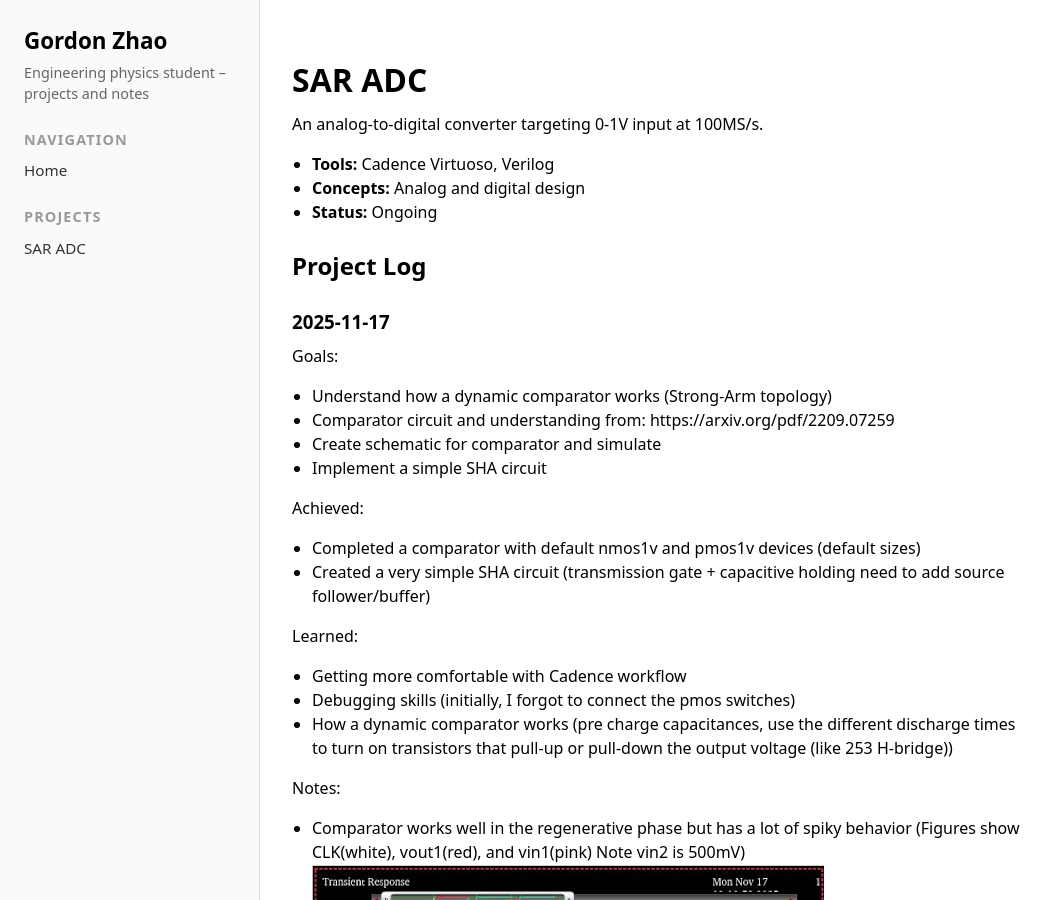
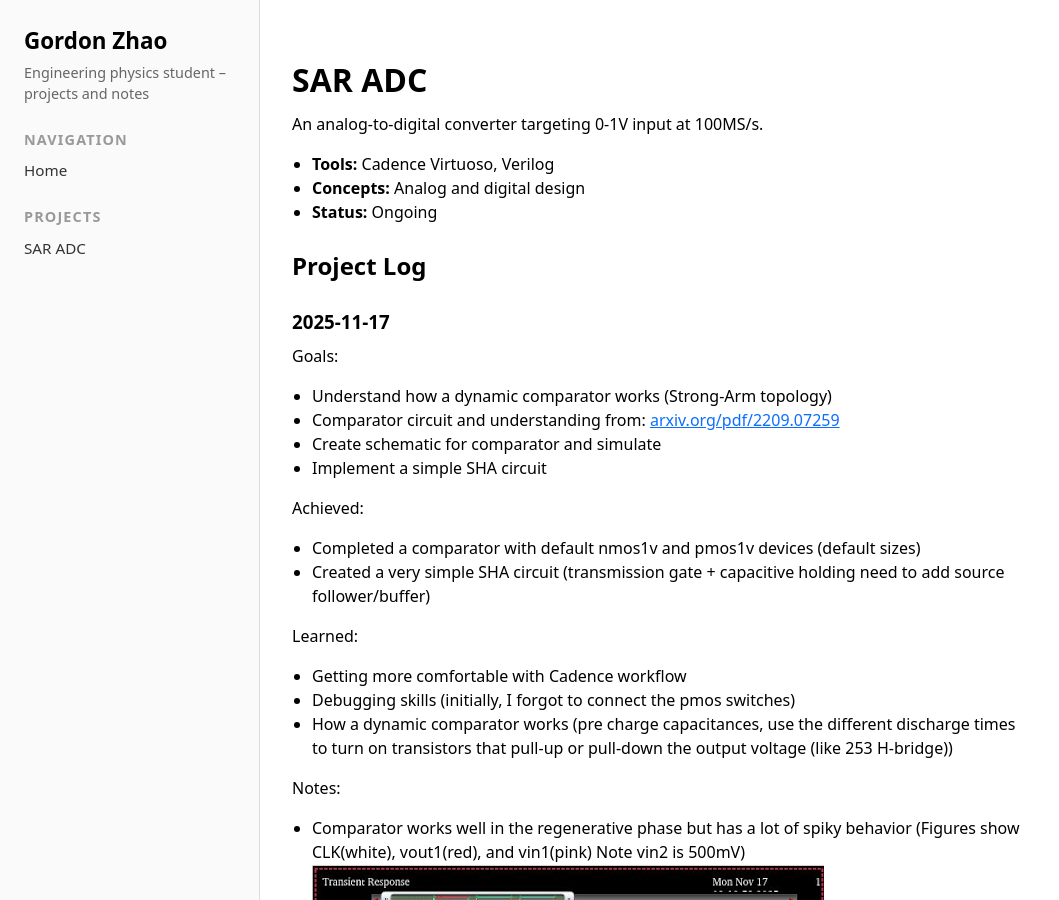
Before and after one commit to gzhao08/gzhao08.github.io, a Jekyll site: the page built from _projects/sar-adc/sar-adc.md, in a window 1280 px wide and 900 px high. Shown: the whole window, without its empty margins (0-1059 px from the left). Built offline with Jekyll 4.4.1, drawn with Linux system fonts in a browser that asks for light colours; part of the change alters nothing that is shown.

Commit message:
hyperlinked

```diff
--- a/_includes/project-logs/sar-adc_log.md
+++ b/_includes/project-logs/sar-adc_log.md
@@ -1,7 +1,7 @@
 ### 2025-11-17
 Goals:
 - Understand how a dynamic comparator works (Strong-Arm topology)
-- Comparator circuit and understanding from: https://arxiv.org/pdf/2209.07259
+- Comparator circuit and understanding from: [arxiv.org/pdf/2209.07259](https://arxiv.org/pdf/2209.07259)
 - Create schematic for comparator and simulate
 - Implement a simple SHA circuit
 
```
Also changed, not shown: 1 other file.
